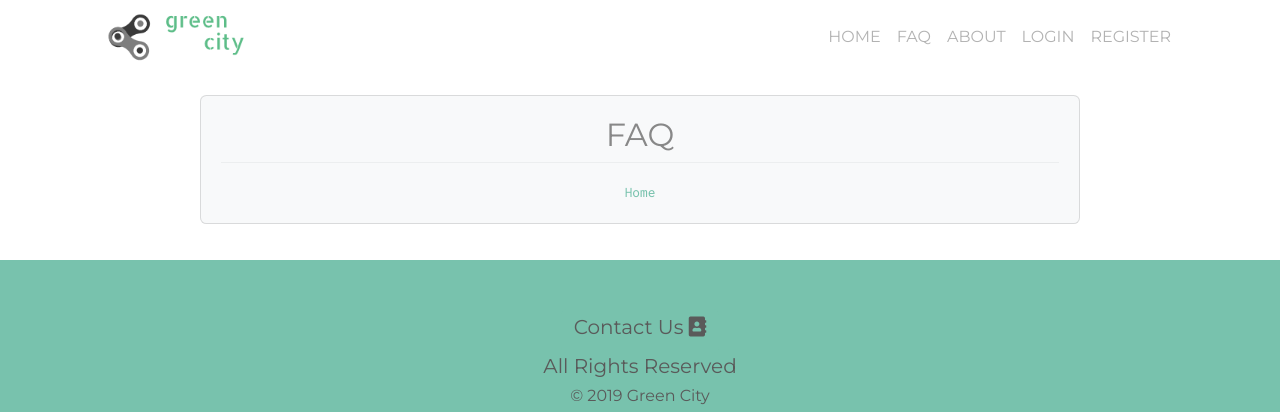
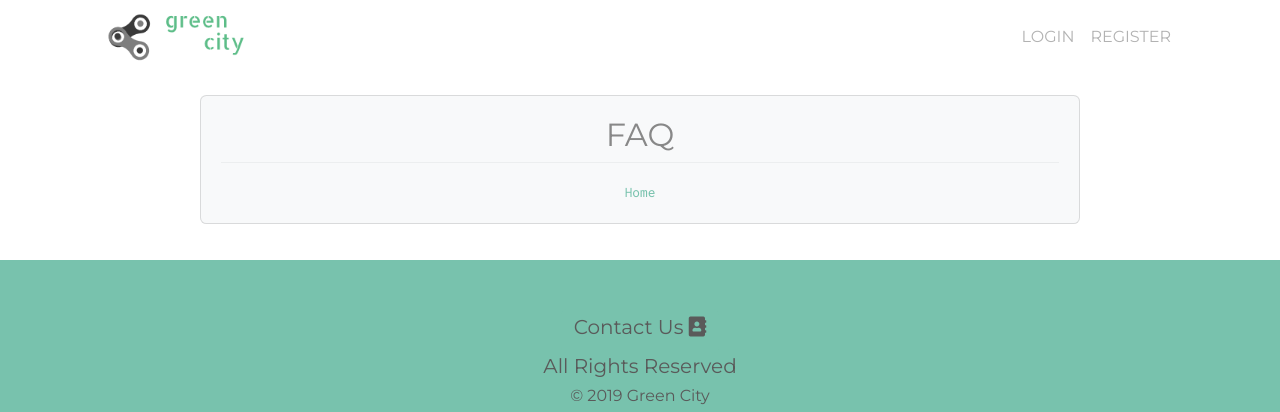
Before and after one commit to anwar-ul-azim/green-city, a Django app: template bicyclesharing/templates/faq.html in a window 1280 px wide. Shown: the top 412 px of the page. Run offline with Django 3.2, Linux system fonts and the light colour scheme; the template is opened without the code that fills it, so the values that code supplies are empty; some libraries are stand-ins or nearby versions.

Commit message:
nav modified

```diff
--- a/bicyclesharing/templates/navbar.html
+++ b/bicyclesharing/templates/navbar.html
@@ -24,15 +24,6 @@
                     </li>
                 {% else %}
                     <li class="nav-item">
-                        <a class="nav-link" href="{% url 'home' %}">HOME</a>
-                    </li>
-                    <li class="nav-item">
-                        <a class="nav-link" href="{% url 'faq' %}">FAQ</a>
-                    </li>
-                    <li class="nav-item">
-                        <a class="nav-link" href="{% url 'about' %}">ABOUT</a>
-                    </li>
-                    <li class="nav-item">
                         <a class="nav-link" href="{% url 'login' %}">LOGIN</a>
                     </li>
                     <li class="nav-item">
```
